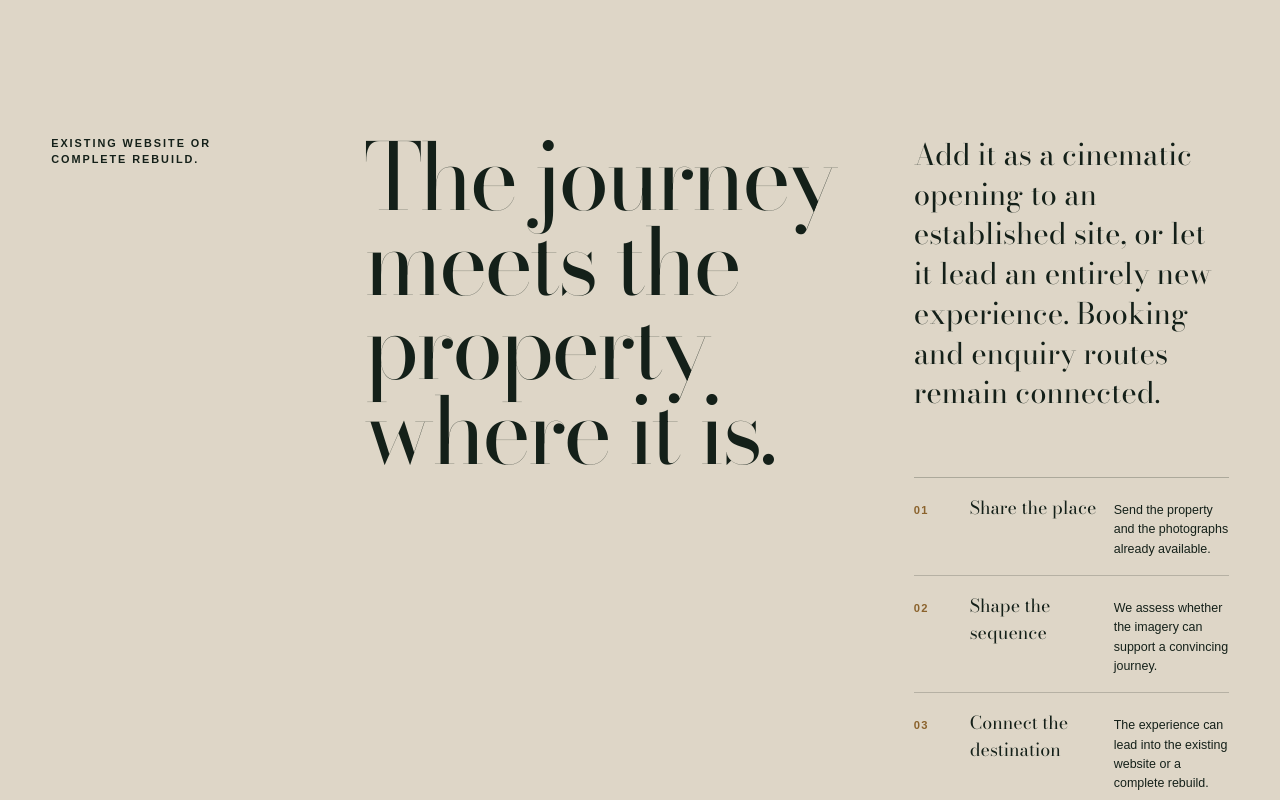
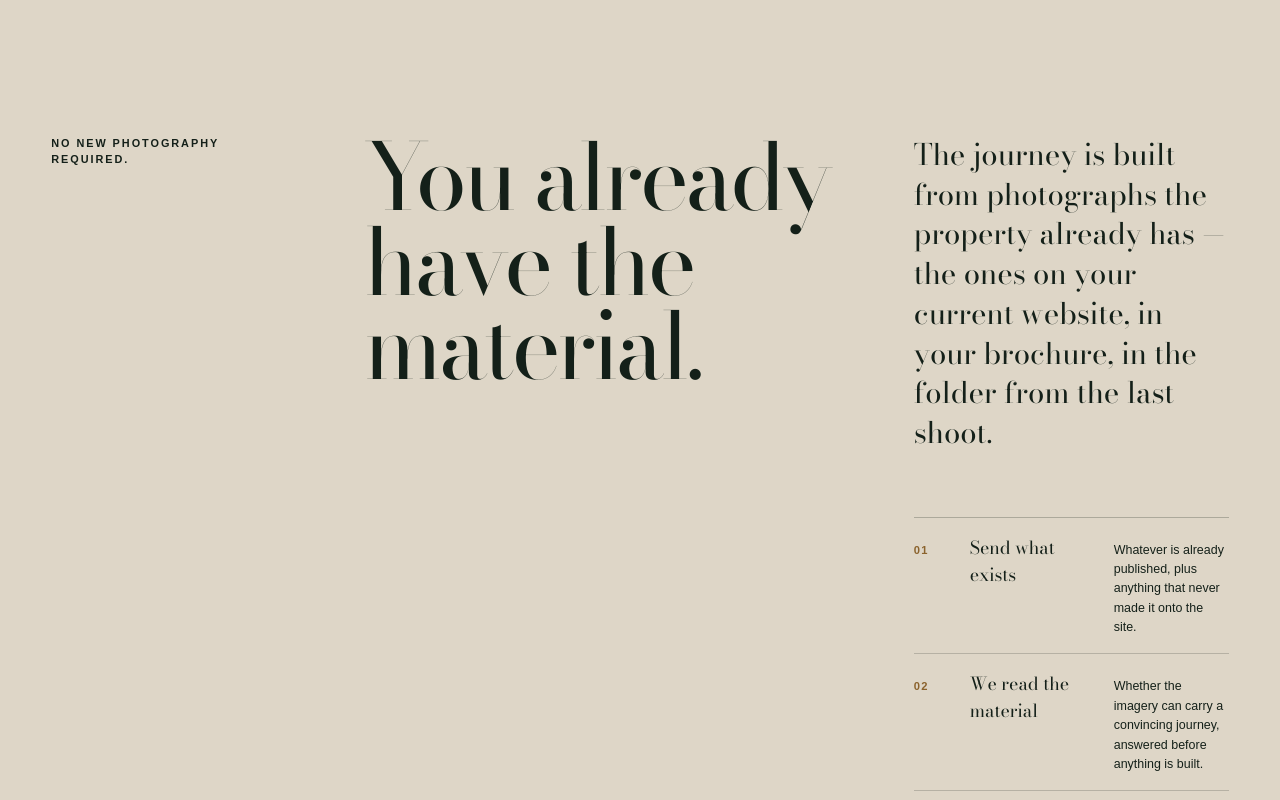
Before and after one commit to rgmagallanes/cinematicflight, a React (Vite) app: page / in a window 1280 px wide. Shown: the part 8540-9340 px from the top of the page. Built offline with nearby package versions, Linux system fonts and the light colour scheme.

Commit message:
feat: update method section to clarify photography requirements and existing material usage

```diff
--- a/src/App.jsx
+++ b/src/App.jsx
@@ -496,16 +496,16 @@ export function App() {
       </section>
 
       <section className="method-section">
-        <p>Existing website or complete rebuild.</p>
-        <h2>The journey meets the property where it is.</h2>
+        <p>No new photography required.</p>
+        <h2>You already have the material.</h2>
         <div className="method-content">
           <p className="method-note">
-            Add it as a cinematic opening to an established site, or let it lead an entirely new experience. Booking and enquiry routes remain connected.
+            The journey is built from photographs the property already has — the ones on your current website, in your brochure, in the folder from the last shoot.
           </p>
           <ol className="process-list">
-            <li><strong>Share the place</strong><span>Send the property and the photographs already available.</span></li>
-            <li><strong>Shape the sequence</strong><span>We assess whether the imagery can support a convincing journey.</span></li>
-            <li><strong>Connect the destination</strong><span>The experience can lead into the existing website or a complete rebuild.</span></li>
+            <li><strong>Send what exists</strong><span>Whatever is already published, plus anything that never made it onto the site.</span></li>
+            <li><strong>We read the material</strong><span>Whether the imagery can carry a convincing journey, answered before anything is built.</span></li>
+            <li><strong>Gaps are named</strong><span>If a view is missing, we say which one, rather than commissioning a production around it.</span></li>
           </ol>
         </div>
       </section>
```
Also changed, not shown: 1 other file (tests, documents, lock files or other folders).
